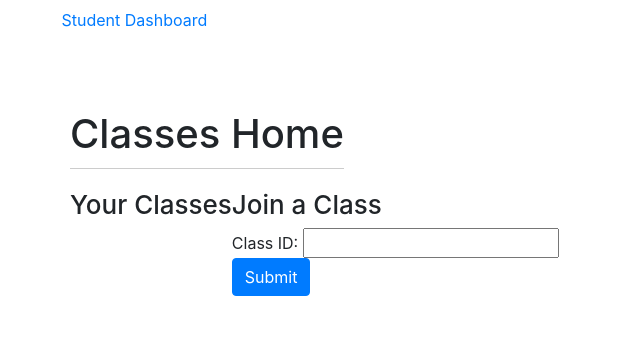
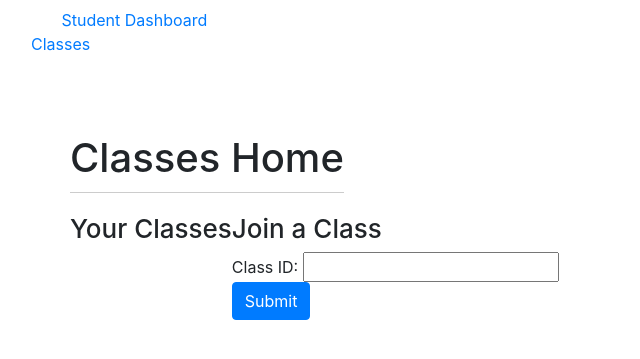
Before and after one commit to GatorIncubator/quizagator, a Flask app: template application/templates/students/classes.html in a window 1280 px wide. Shown: the top 359 px of the page, without its empty margins (0-640 px from the left). Run offline with Flask 2, Linux system fonts and the light colour scheme; the template is opened without the code that fills it, so the values that code supplies are empty; some libraries are stand-ins or nearby versions.

Commit message:
added link from student page to class page

```diff
--- a/application/templates/students/base_template.html
+++ b/application/templates/students/base_template.html
@@ -35,7 +35,8 @@
          					<span class="icon-bar"></span>
          					<span class="icon-bar"></span>
        					</a>
-						<a class="brand" href="/students/">Student Dashboard</a>
+						<a class="brand" href="/students/">Student Dashboard</a><br>
+						<a class="brand" href="/students/classes/">Classes</a>
 						<div class="nav-collapse collapse">
 							<ul class="nav" id="main-menu-left">
 								{% for link_href, link_name, link_text in navigation_items %}
```
Also changed, not shown: application/templates/students/quiz_page.html (+6 -1 lines).
